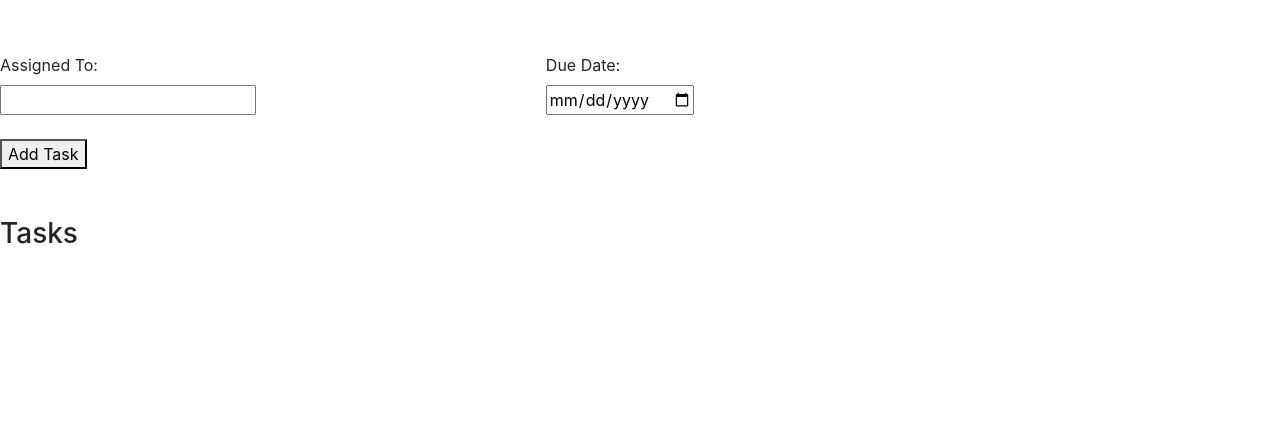
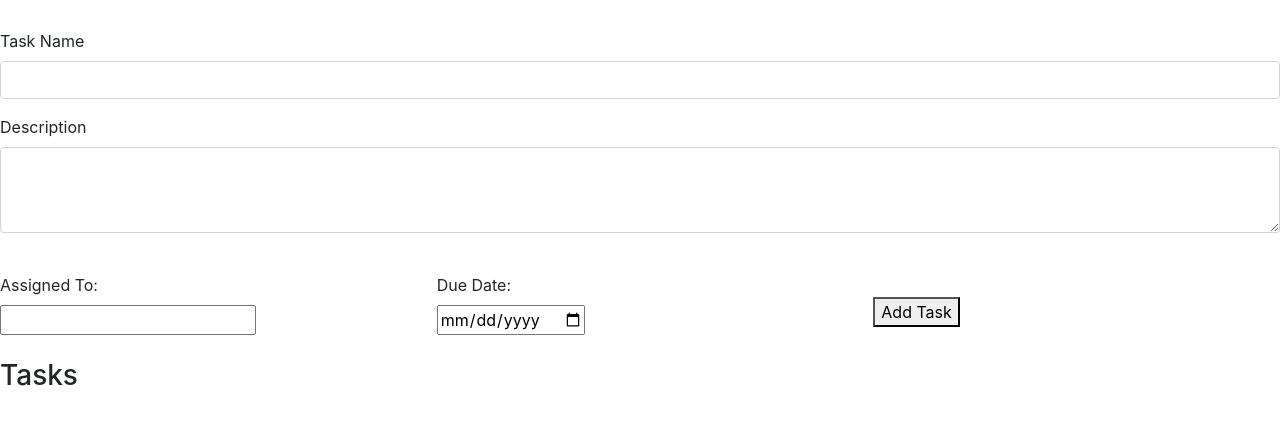
Before and after one commit to ChristinaHarris123/Taskplanner, a plain HTML site: page index.html in a window 1280 px wide. Shown: the part 277-702 px from the top of the page. Drawn offline with nearby package versions, Linux system fonts and the light colour scheme.

Commit message:
few edits

```diff
--- a/index.html
+++ b/index.html
@@ -1,38 +1,48 @@
 <!DOCTYPE html>
 <html lang="en">
+
 <head>
 
-    <link rel="stylesheet" href="https://cdn.jsdelivr.net/npm/bootstrap@4.5.3/dist/css/bootstrap.min.css" integrity="sha384-TX8t27EcRE3e/ihU7zmQxVncDAy5uIKz4rEkgIXeMed4M0jlfIDPvg6uqKI2xXr2" crossorigin="anonymous">
+    <link rel="stylesheet" href="https://cdn.jsdelivr.net/npm/bootstrap@4.5.3/dist/css/bootstrap.min.css"
+        integrity="sha384-TX8t27EcRE3e/ihU7zmQxVncDAy5uIKz4rEkgIXeMed4M0jlfIDPvg6uqKI2xXr2" crossorigin="anonymous">
 
     <meta charset="UTF-8">
     <meta http-equiv="X-UA-Compatible" content="IE=edge">
     <meta name="viewport" content="width=device-width, initial-scale=1.0">
     <title>Task Planner App</title>
 </head>
+
 <body>
     <div class="jumbotron">
-        <h1 class="task-list display-4 text-center" >Task List</h1>
+        <h1 class="task-list display-4 text-center">Task List</h1>
     </div>
     <h2 class="addtask">
         Add New Task
     </h2>
     <br>
-    <!--Need to insert a form below -->
+    <div class="mb-3">
+        <label for="exampleFormControlInput1" class="form-label">Task Name</label>
+        <input type="taskname" class="form-control" id="exampleFormControlInput1" placeholder=" ">
+    </div>
+    <div class="mb-3">
+        <label for="exampleFormControlTextarea1" class="form-label">Description</label>
+        <textarea class="form-control" id="exampleFormControlTextarea1" rows="3"></textarea>
+    </div>
     <div class="row">
-        <div class="col-sm-5 mt-4">
+        <div class="col-sm-4 mt-4">
             <label class="font" for="newassignedinput">Assigned To:</label><br>
             <input type="text" id="assigned" name="newassignedinput" placeholder="" required>
         </div>
-        <div class="col-5 mt-4">
+        <div class="col-4 mt-4">
             <label class="font" for="duedate">Due Date:</label><br>
             <input type="date" id="newduedateinput" name="Duedate" required>
         </div>
+        <div class="col-4 mt-4 pt-4">
+        <button class="addbutton button-primary font" id="button" type="submit" value="submit">Add Task</button> </div>
+    </div>
+    </div>
     </div>
     <br>
-        <div class=" ">
-            <button class="addbutton button-primary font" id="button" type="submit" value="submit">Add Task</button></div><br><br>
-        </div>
-        <!--insert closing form tag here-->
 
     <h3 class="fonttask">
         Tasks
@@ -44,7 +54,12 @@
 
 
 
-    <script src="https://code.jquery.com/jquery-3.5.1.slim.min.js" integrity="sha384-DfXdz2htPH0lsSSs5nCTpuj/zy4C+OGpamoFVy38MVBnE+IbbVYUew+OrCXaRkfj" crossorigin="anonymous"></script>
-<script src="https://cdn.jsdelivr.net/npm/bootstrap@4.5.3/dist/js/bootstrap.bundle.min.js" integrity="sha384-ho+j7jyWK8fNQe+A12Hb8AhRq26LrZ/JpcUGGOn+Y7RsweNrtN/tE3MoK7ZeZDyx" crossorigin="anonymous"></script>
+    <script src="https://code.jquery.com/jquery-3.5.1.slim.min.js"
+        integrity="sha384-DfXdz2htPH0lsSSs5nCTpuj/zy4C+OGpamoFVy38MVBnE+IbbVYUew+OrCXaRkfj"
+        crossorigin="anonymous"></script>
+    <script src="https://cdn.jsdelivr.net/npm/bootstrap@4.5.3/dist/js/bootstrap.bundle.min.js"
+        integrity="sha384-ho+j7jyWK8fNQe+A12Hb8AhRq26LrZ/JpcUGGOn+Y7RsweNrtN/tE3MoK7ZeZDyx"
+        crossorigin="anonymous"></script>
 </body>
+
 </html>
```
Lines whose indentation alone changed are shown as unchanged.
